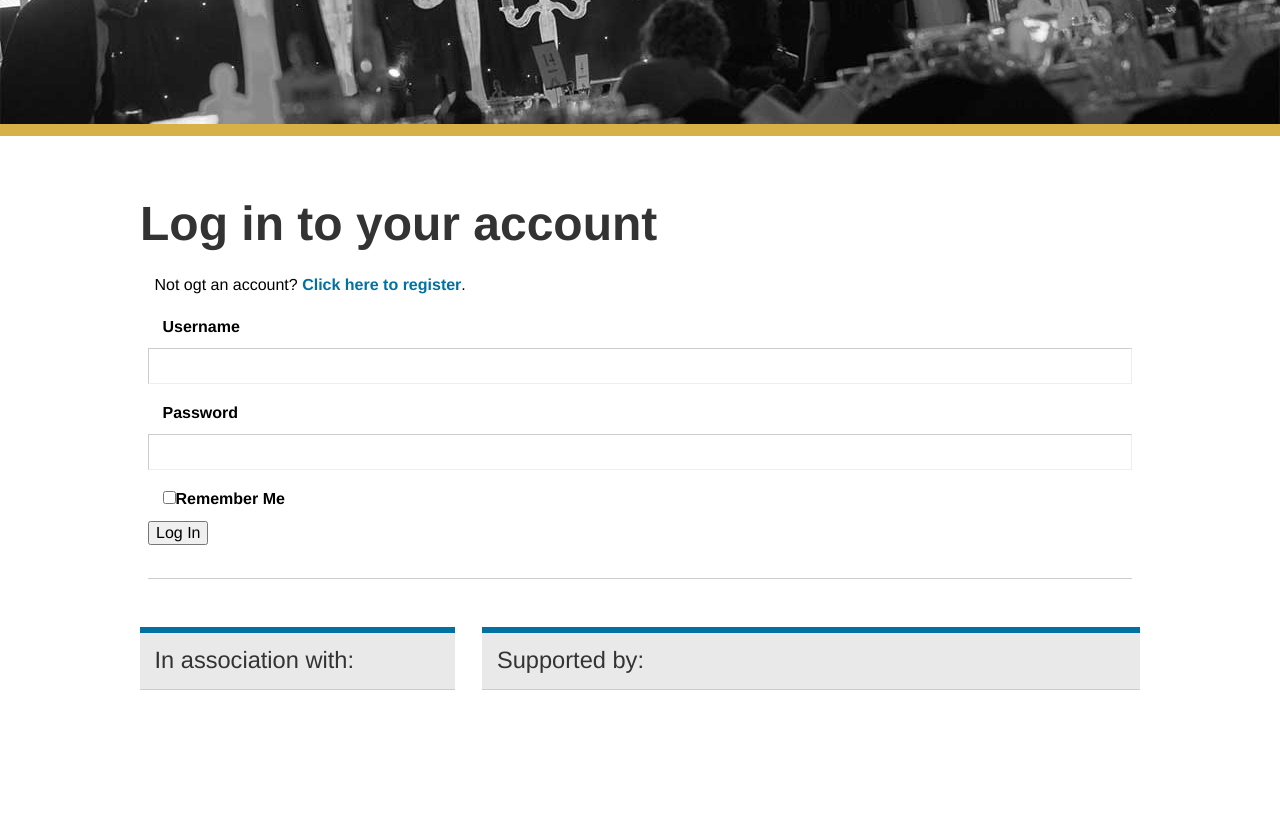
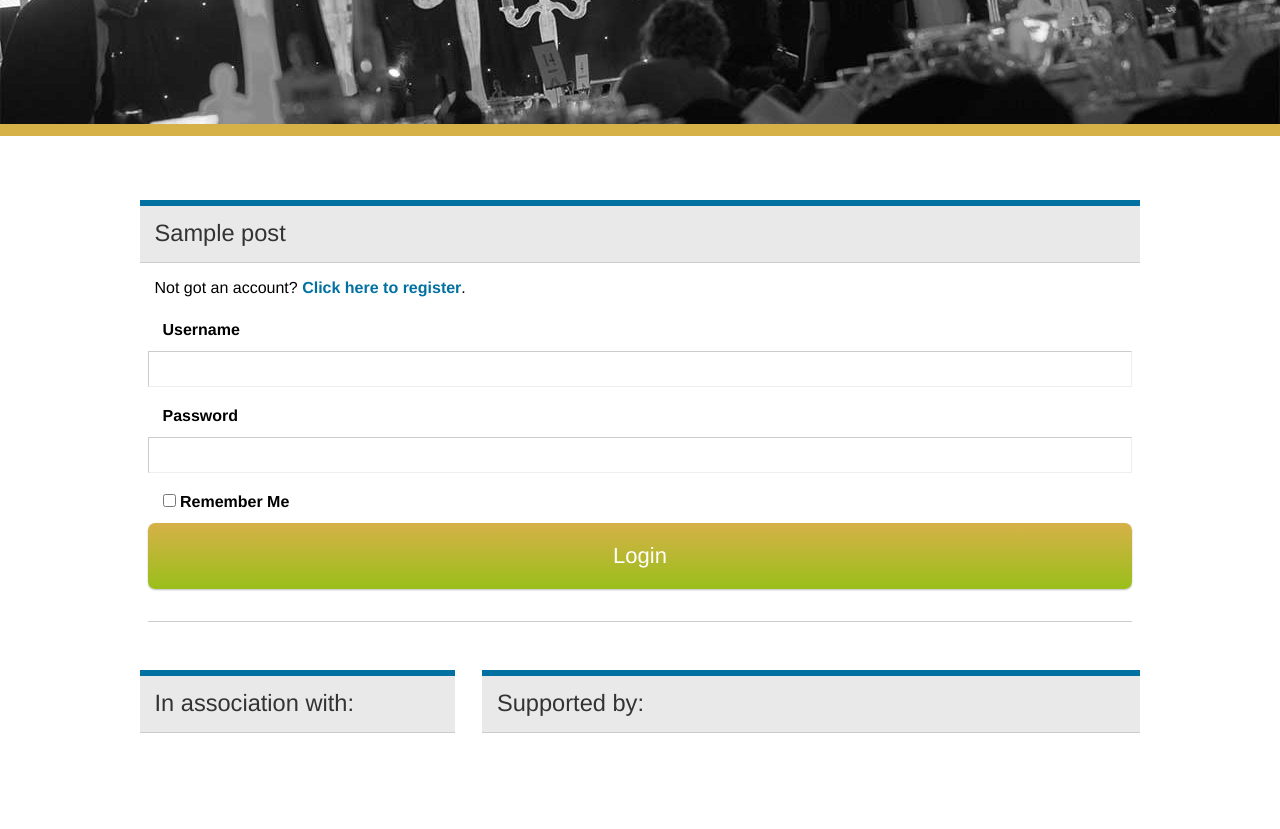
Before and after one commit to reachplc/ctbusinessawards.co.uk, a WordPress theme: template html/app/themes/ctba-2016/pages/page-login.php in a window 1280 px wide. Shown: the part 470-1299 px from the top of the page. Run offline with PHP 8.4 and a stand-in for WordPress, Linux system fonts and the light colour scheme; the site name, menu and one post (Sample post) are stand-ins, and other content is empty; some libraries are stand-ins or nearby versions.

Commit message:
Update login page to support i18n

```diff
--- a/html/app/themes/ctba-2016/pages/page-login.php
+++ b/html/app/themes/ctba-2016/pages/page-login.php
@@ -1,7 +1,7 @@
 <?php /* Template Name: Login */
 
-if (is_user_logged_in()) {
-  wp_redirect( home_url() );
+if ( is_user_logged_in() ) {
+  wp_redirect( home_url( '/') );
   exit;
 }
 
@@ -13,22 +13,23 @@ get_header(); ?>
 		  <div class="wrapper__sub">
 		    <article class="ss1-ss4 ms1-ms6 ls1-ls12 module login-form">
 
-		    <h1>Log in to your account</h1>
-				<p>Not ogt an account? <a href="<?php echo get_site_url(); ?>/register/">Click here to register</a>.</p>
+		    <?php the_title( '<h1 class="gamma heading--main page-title">', '</h1>'); ?>
 
-		    <form id="member-login" action="<?php echo get_site_url(); ?>/wp-login.php" method="POST" enctype="multipart/form-data">
+				<p><?php printf( __( 'Not got an account? <a href="%1$s">Click here to register</a>.', 'ctba-2016' ), home_url( $path = 'register/' ) ); ?></p>
+
+		    <form id="member-login" action="<?php echo home_url( 'wp-login.php' ); ?>" method="POST" enctype="multipart/form-data">
 	        <fieldset id="account-details">
-	          <label for="log">Username</label>
-	          <input type="text" name="log" id="log">
+	          <label for="log"><?php _e( 'Username', 'ctba-2016' ); ?></label>
+	          <input type="text" name="log" id="log" required>
 
-	          <label for="pwd">Password</label>
-	          <input type="password" name="pwd" id="log">
+	          <label for="pwd"><?php _e( 'Password', 'ctba-2016' ); ?></label>
+	          <input type="password" name="pwd" id="pwd" required>
 
-	          <label class="checkbox"><input type="checkbox" name="rememberme" value="forever">Remember Me</label>
+	          <label class="checkbox"><input type="checkbox" name="rememberme" value="forever"> <?php _e( 'Remember Me', 'ctba-2016' ); ?></label>
 
-	          <input type="hidden" name="redirect_to" value="<?php echo get_site_url(); ?>/nominate/">
+	          <input type="hidden" name="redirect_to" value="<?php echo home_url( 'nominate/' ); ?>">
 
-	          <button type="submit" name="submit" id="submit">Log In</button>
+	          <button class="btn btn__large btn--primary" type="submit" name="submit" id="submit"><?php _e( 'Login', 'ctba-2016' ); ?></button>
 	        </fieldset>
 		    </form>
 
```
